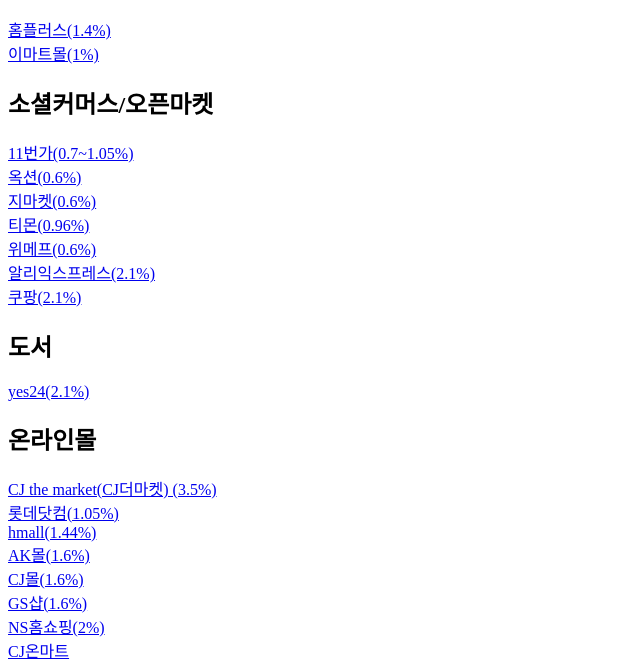
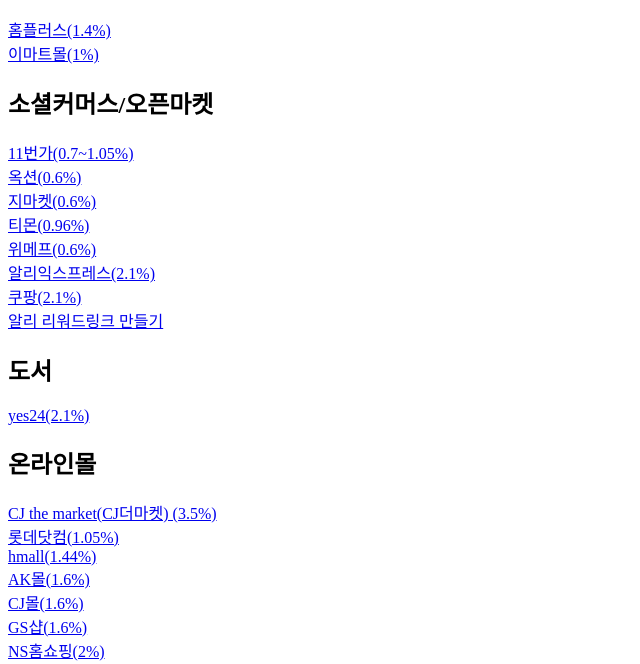
Before and after one commit to jungkoo/jungkoo.github.io, a plain HTML site: page index.html in a window 1280 px wide. Shown: the part 113-777 px from the top of the page, without its empty margins (0-640 px from the left). Drawn offline with Linux system fonts and the light colour scheme.

Commit message:
Update index.html

```diff
--- a/index.html
+++ b/index.html
@@ -12,6 +12,7 @@
 <a href="http://click.linkprice.com/click.php?m=aliexpress&a=A100567992&l=0000">알리익스프레스(2.1%)</a><br/>
 <a href="http://click.linkprice.com/click.php?m=coupang&a=A100567992&l=0000">쿠팡(2.1%)</a><br/>
 
+<a href="https://portals.aliexpress.com/tools/promoLinkGenerate.htm">알리 리워드링크 만들기</a><br/>
 <h2>도서</h2>
 <a href="http://click.linkprice.com/click.php?m=yes24&a=A100567992&l=0000">yes24(2.1%)</a><br/>
 
```
